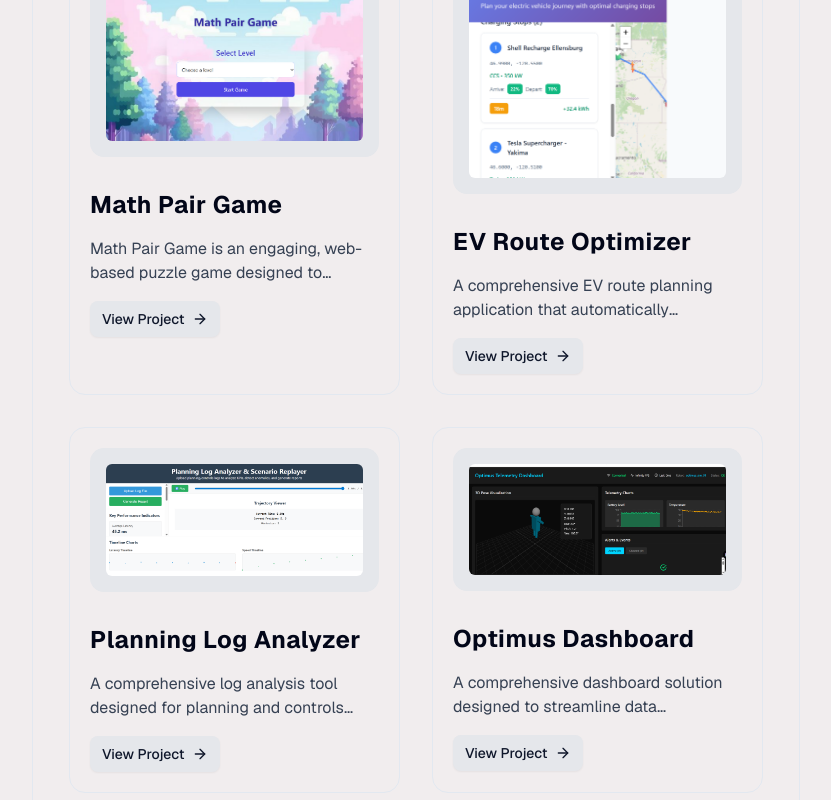
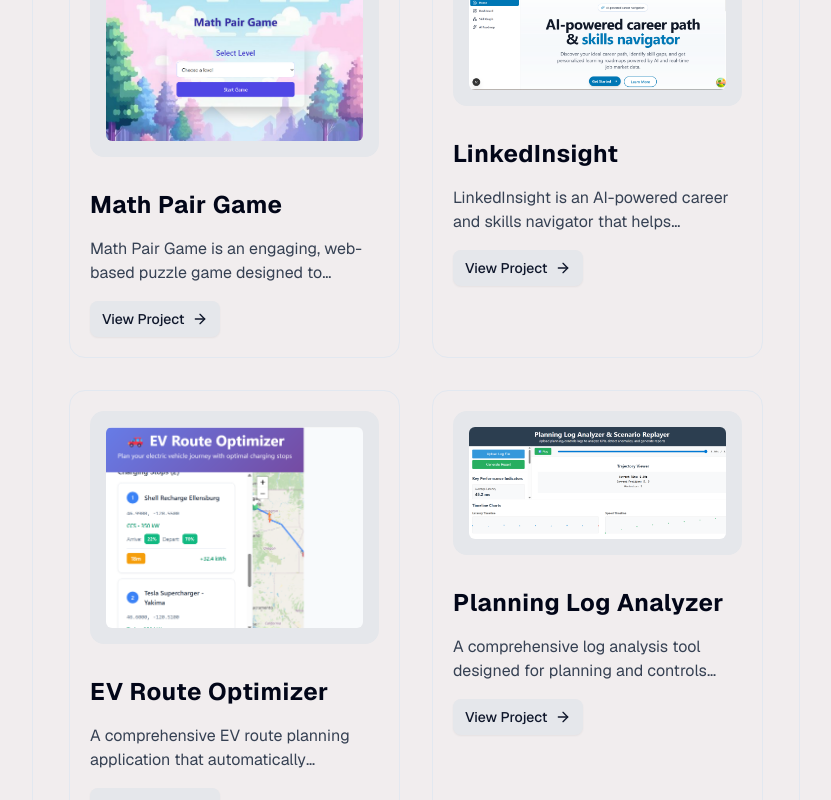
Before and after one commit to abdulrahman1121/new-portfolio, a Next.js app: page / in a window 1280 px wide. Shown: the part 2520-3320 px from the top of the page, without its empty margins (224-1055 px from the left). Built offline with nearby package versions, Linux system fonts and the light colour scheme.

Commit message:
Add LinkedInsight project to portfolio after Math Pair Game

```diff
--- a/_data/data.ts
+++ b/_data/data.ts
@@ -64,6 +64,33 @@ export const projects = [
       "Many educational games lack engaging gameplay mechanics and fail to provide meaningful mathematical practice. Students need interactive ways to practice math operations that are both fun and educational, with varying difficulty levels to accommodate different skill levels.",
     solution:
       "I built Math Pair Game as a web-based puzzle game that combines entertainment with education. The game features a 4x4 grid where players match number pairs that satisfy mathematical operations to reach target values. With three difficulty levels (Basic, Intermediate, Advanced), real-time visual feedback, and a modern UI built with React and Tailwind CSS, it provides an engaging way to practice math skills. The backend uses Node.js and Express with OpenAI integration for generating valid number pairs.",
+  },
+  {
+    name: "LinkedInsight",
+    slug: "linkedin-insight",
+    show: "AI-powered career and skills navigator that helps professionals discover learning paths and generate personalized roadmaps",
+    desc: "LinkedInsight is an AI-powered career and skills navigator that helps professionals discover learning paths, understand skill relationships, and generate personalized roadmaps. Features include a skill graph explorer for visualizing skill prerequisites and relationships, an AI roadmap generator that creates structured 4-week learning plans, skill gap analysis with career path insights, and a comprehensive dashboard for system monitoring and activity tracking.",
+    lang: [
+      "FastAPI",
+      "Next.js",
+      "TypeScript",
+      "OpenAI API",
+      "ChromaDB",
+      "NetworkX",
+      "SQLAlchemy",
+      "SQLite",
+      "SpaCy",
+      "Tailwind CSS",
+      "shadcn/ui",
+      "React Query",
+    ],
+    img: "Linkedinight-photo.png",
+    link: "https://linkedin-insight.vercel.app",
+    git: "https://github.com/abdulrahman1121/linkedin-insight",
+    problem:
+      "Professionals struggle to understand skill relationships, identify learning paths, and create structured roadmaps for career development. Traditional career guidance lacks personalized AI-powered insights, skill graph visualization, and actionable learning plans that adapt to individual goals and existing knowledge.",
+    solution:
+      "I built LinkedInsight as an AI-powered career and skills navigator that addresses professional development challenges. The platform features a skill graph explorer built with NetworkX that visualizes skill relationships and prerequisites, an AI roadmap generator using OpenAI that creates personalized 4-week learning plans with weekly objectives and resources, skill gap analysis that explains why missing skills are important and how they connect to current knowledge, and a comprehensive dashboard for monitoring and tracking. The backend uses FastAPI with ChromaDB for vector search, while the Next.js frontend provides an intuitive interface with shadcn/ui components.",
   },
   {
     name: "EV Route Optimizer",
```
Also changed, not shown: public/img/Linkedinight-photo.png (added).
